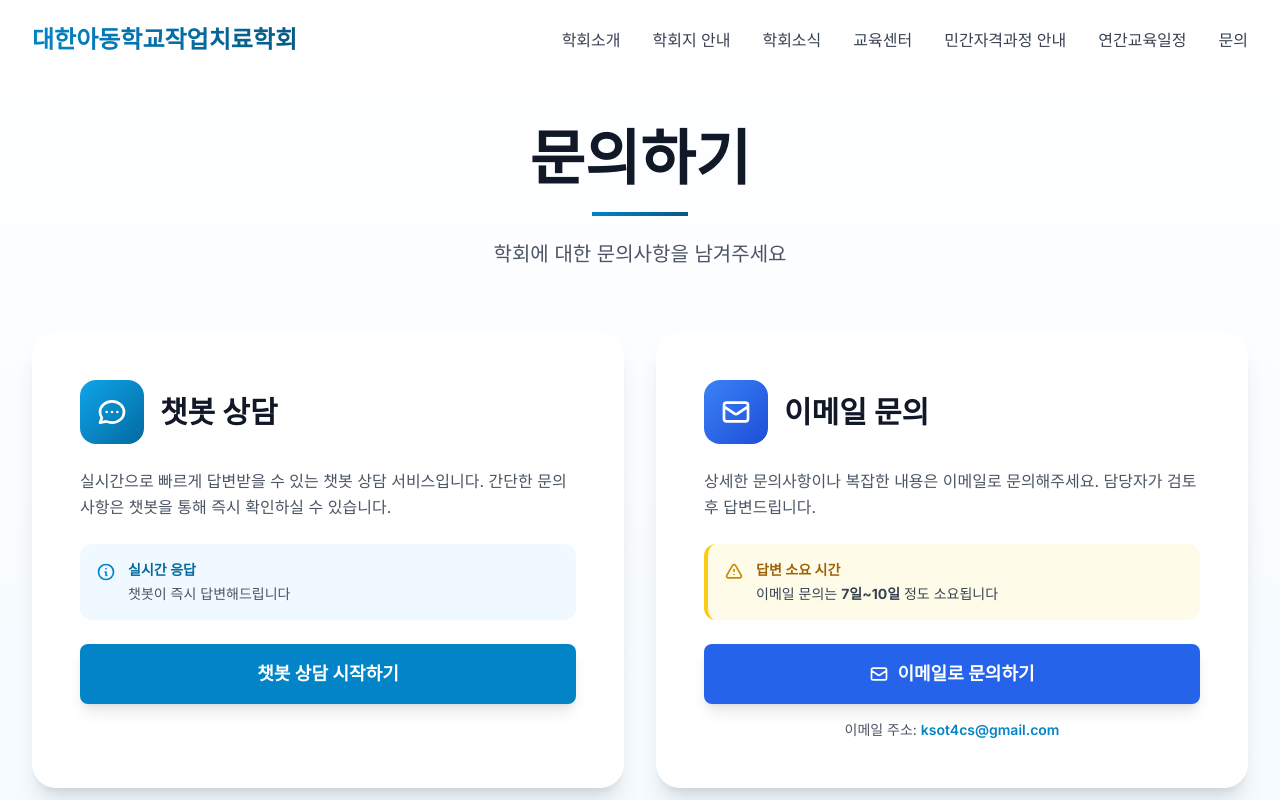
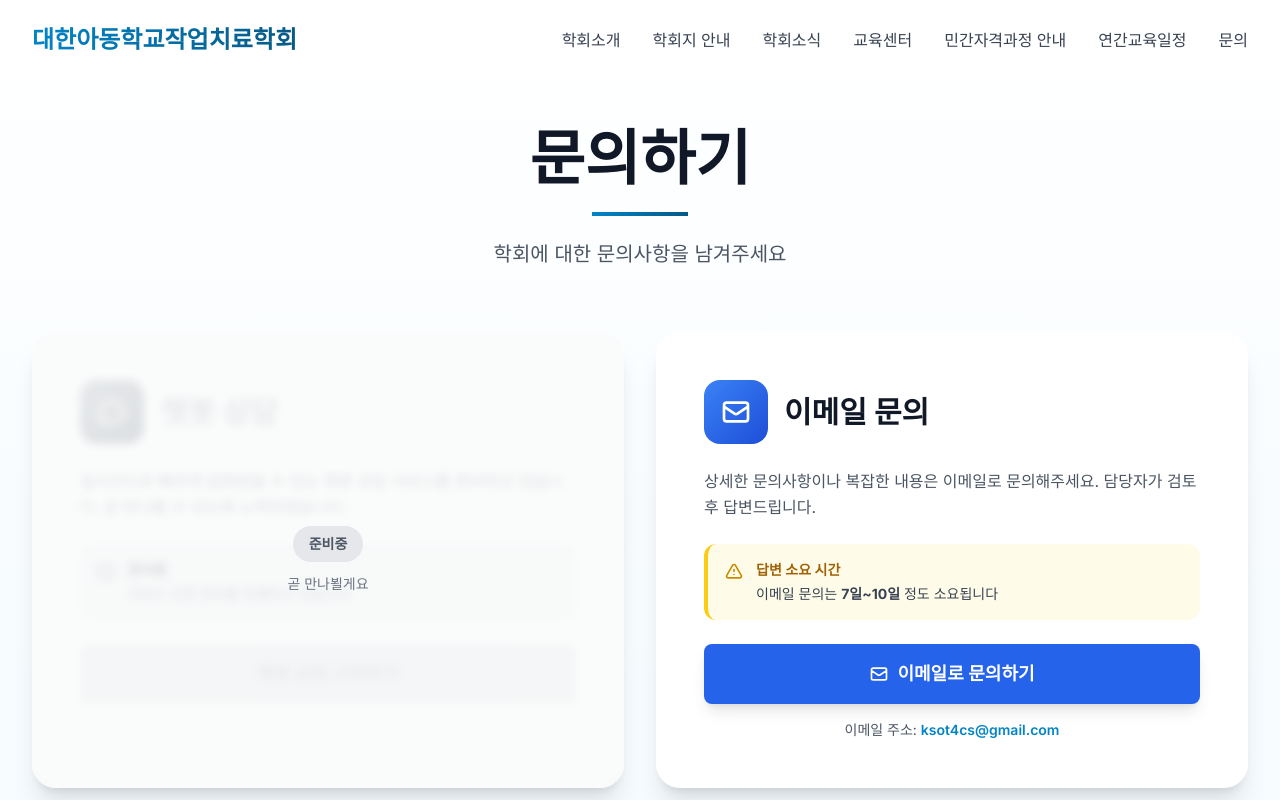
Before and after one commit to hamhyeonggwang/ksotcs, a Next.js app: page /inquiry in a window 1280 px wide. Shown: the top 800 px of the page. Built offline with nearby package versions, Linux system fonts and the light colour scheme.

Commit message:
Update images to use local files, add organization chart image support, update history text, redesign chatbot inquiry as coming soon

```diff
--- a/app/about/page.tsx
+++ b/app/about/page.tsx
@@ -71,7 +71,25 @@ export default function AboutPage() {
             조직도
           </h2>
 
-          <div className="flex flex-col items-center space-y-8">
+          <div className="flex justify-center">
+            <div className="relative w-full max-w-4xl">
+              <img
+                src="/images/organization-chart.jpg"
+                alt="대한아동학교작업치료학회 조직도"
+                className="w-full h-auto rounded-lg shadow-lg"
+                onError={(e: React.SyntheticEvent<HTMLImageElement, Event>) => {
+                  // 이미지가 없을 경우 기본 텍스트 조직도 표시
+                  const target = e.target as HTMLImageElement
+                  target.style.display = 'none'
+                  const fallback = document.getElementById('organization-fallback')
+                  if (fallback) {
+                    fallback.classList.remove('hidden')
+                    fallback.classList.add('flex')
+                  }
+                }}
+              />
+              {/* 이미지가 없을 경우 표시할 폴백 */}
+              <div id="organization-fallback" className="hidden flex-col items-center space-y-8">
                 {/* 회장 */}
                 <div className="w-full max-w-md">
                   <div className="bg-gradient-to-r from-primary-600 to-primary-800 rounded-2xl p-6 text-center shadow-lg">
@@ -163,6 +181,8 @@ export default function AboutPage() {
                 </div>
               </div>
             </div>
+          </div>
+        </div>
 
         {/* 연혁 */}
         <div className="bg-white rounded-3xl shadow-xl p-8 md:p-12">
@@ -176,7 +196,7 @@ export default function AboutPage() {
               <div className="space-y-2 text-gray-700">
                 <div className="flex items-start gap-2">
                   <span className="font-semibold text-primary-700 min-w-[60px]"></span>
-                  <span>제5대 김진경 회장 취임과 이사회 구성 중심으로</span>
+                  <span>제5대 김진경 회장 취임</span>
                 </div>
               </div>
             </div>
--- a/app/inquiry/page.tsx
+++ b/app/inquiry/page.tsx
@@ -14,31 +14,44 @@ export default function InquiryPage() {
 
         <div className="grid md:grid-cols-2 gap-8 mb-12">
           {/* 챗봇 상담 */}
-          <div className="bg-white rounded-3xl shadow-xl p-8 md:p-12">
+          <div className="bg-white rounded-3xl shadow-xl p-8 md:p-12 relative overflow-hidden">
+            {/* 준비중 오버레이 */}
+            <div className="absolute inset-0 bg-gray-50/80 backdrop-blur-sm z-10 flex items-center justify-center">
+              <div className="text-center">
+                <div className="inline-block px-4 py-2 bg-gray-200 text-gray-600 rounded-full text-sm font-semibold mb-3">
+                  준비중
+                </div>
+                <p className="text-gray-500 text-sm">곧 만나뵐게요</p>
+              </div>
+            </div>
+
             <div className="flex items-center gap-4 mb-6">
-              <div className="w-16 h-16 bg-gradient-to-br from-primary-500 to-primary-700 rounded-2xl flex items-center justify-center">
+              <div className="w-16 h-16 bg-gradient-to-br from-gray-400 to-gray-500 rounded-2xl flex items-center justify-center">
                 <svg className="w-8 h-8 text-white" fill="none" stroke="currentColor" viewBox="0 0 24 24">
                   <path strokeLinecap="round" strokeLinejoin="round" strokeWidth={2} d="M8 12h.01M12 12h.01M16 12h.01M21 12c0 4.418-4.03 8-9 8a9.863 9.863 0 01-4.255-.949L3 20l1.395-3.72C3.512 15.042 3 13.574 3 12c0-4.418 4.03-8 9-8s9 3.582 9 8z" />
                 </svg>
               </div>
-              <h2 className="text-3xl font-bold text-gray-900">챗봇 상담</h2>
+              <h2 className="text-3xl font-bold text-gray-400">챗봇 상담</h2>
             </div>
-            <p className="text-gray-600 leading-relaxed mb-6">
-              실시간으로 빠르게 답변받을 수 있는 챗봇 상담 서비스입니다.
-              간단한 문의사항은 챗봇을 통해 즉시 확인하실 수 있습니다.
+            <p className="text-gray-500 leading-relaxed mb-6">
+              실시간으로 빠르게 답변받을 수 있는 챗봇 상담 서비스를 준비하고 있습니다.
+              곧 만나뵐 수 있도록 노력하겠습니다.
             </p>
-            <div className="bg-primary-50 rounded-xl p-4 mb-6">
+            <div className="bg-gray-100 rounded-xl p-4 mb-6">
               <div className="flex items-start gap-3">
-                <svg className="w-5 h-5 text-primary-600 mt-0.5 flex-shrink-0" fill="none" stroke="currentColor" viewBox="0 0 24 24">
-                  <path strokeLinecap="round" strokeLinejoin="round" strokeWidth={2} d="M13 16h-1v-4h-1m1-4h.01M21 12a9 9 0 11-18 0 9 9 0 0118 0z" />
+                <svg className="w-5 h-5 text-gray-500 mt-0.5 flex-shrink-0" fill="none" stroke="currentColor" viewBox="0 0 24 24">
+                  <path strokeLinecap="round" strokeLinejoin="round" strokeWidth={2} d="M12 8v4l3 3m6-3a9 9 0 11-18 0 9 9 0 0118 0z" />
                 </svg>
                 <div>
-                  <p className="text-sm font-semibold text-primary-700 mb-1">실시간 응답</p>
-                  <p className="text-sm text-gray-600">챗봇이 즉시 답변해드립니다</p>
+                  <p className="text-sm font-semibold text-gray-600 mb-1">준비중</p>
+                  <p className="text-sm text-gray-500">서비스 오픈 준비를 진행하고 있습니다</p>
                 </div>
               </div>
             </div>
-            <button className="w-full px-6 py-4 bg-primary-600 text-white rounded-lg font-semibold text-lg hover:bg-primary-700 transition-all duration-300 shadow-lg hover:shadow-xl transform hover:-translate-y-1">
+            <button
+              disabled
+              className="w-full px-6 py-4 bg-gray-300 text-gray-500 rounded-lg font-semibold text-lg cursor-not-allowed opacity-60"
+            >
               챗봇 상담 시작하기
             </button>
           </div>
@@ -93,7 +106,7 @@ export default function InquiryPage() {
               <svg className="w-5 h-5 text-primary-600 mt-1 flex-shrink-0" fill="none" stroke="currentColor" viewBox="0 0 24 24">
                 <path strokeLinecap="round" strokeLinejoin="round" strokeWidth={2} d="M9 12l2 2 4-4m6 2a9 9 0 11-18 0 9 9 0 0118 0z" />
               </svg>
-              <p>챗봇 상담은 간단한 문의사항에 대해 실시간으로 답변해드립니다.</p>
+              <p>챗봇 상담 서비스는 현재 준비중입니다. 곧 만나뵐 수 있도록 노력하겠습니다.</p>
             </div>
             <div className="flex items-start gap-3">
               <svg className="w-5 h-5 text-primary-600 mt-1 flex-shrink-0" fill="none" stroke="currentColor" viewBox="0 0 24 24">
--- a/components/About.tsx
+++ b/components/About.tsx
@@ -14,7 +14,7 @@ export default function About() {
                 className="absolute inset-0 bg-cover bg-center"
                 style={{
                   // 교구와 교재가 놓인 테이블 이미지
-                  backgroundImage: `url('https://images.unsplash.com/photo-1523580846011-d3a5bc25702b?q=80&w=2000')`,
+                  backgroundImage: `url('/images/about-bg.jpg')`,
                 }}
               ></div>
               <div className="absolute inset-0 bg-gradient-to-t from-black/60 to-transparent"></div>
--- a/components/CTA.tsx
+++ b/components/CTA.tsx
@@ -9,7 +9,7 @@ export default function CTA() {
           className="absolute inset-0 bg-cover bg-center opacity-40"
           style={{
             // 사람보다 교구가 중심인 교육 환경 이미지
-            backgroundImage: `url('https://images.unsplash.com/photo-1523580846011-d3a5bc25702b?q=80&w=2000')`,
+            backgroundImage: `url('/images/cta-bg.jpg')`,
           }}
         ></div>
         <div className="absolute inset-0 bg-gradient-to-b from-black/80 via-black/60 to-black/90"></div>
--- a/components/Features.tsx
+++ b/components/Features.tsx
@@ -36,11 +36,11 @@ const features = [
 export default function Features() {
   const images = [
     // 학술지와 논문 - 학회지 안내용
-    'https://images.unsplash.com/photo-1507003211169-0a1dd7228f2d?q=80&w=800',
+    '/images/feature-1.jpg',
     // 알록달록한 문구류
-    'https://images.unsplash.com/photo-1522202195461-41a8a0c2eea0?q=80&w=800',
+    '/images/feature-2.jpg',
     // 교육용 카드와 교구
-    'https://images.unsplash.com/photo-1610465299996-30f240ac2b59?q=80&w=800',
+    '/images/feature-3.jpg',
   ]
 
   return (
--- a/components/Hero.tsx
+++ b/components/Hero.tsx
@@ -18,7 +18,7 @@ export default function Hero() {
           className="absolute inset-0 bg-cover bg-center bg-no-repeat opacity-30"
           style={{
             // 교재·교구 중심의 따뜻한 책상 이미지
-            backgroundImage: `url('https://images.unsplash.com/photo-1524995997946-a1c2e315a42f?q=80&w=2000')`,
+            backgroundImage: `url('/images/hero-bg.jpg')`,
           }}
         ></div>
         <div className="absolute inset-0 bg-gradient-to-b from-black/60 via-black/40 to-black/80"></div>
--- a/components/News.tsx
+++ b/components/News.tsx
@@ -21,11 +21,11 @@ const newsItems = [
 export default function News() {
   const newsImages = [
     // 공지사항 느낌의 노트와 펜
-    'https://images.unsplash.com/photo-1519741497674-611481863552?q=80&w=800',
+    '/images/news-1.jpg',
     // 회의·기록용 교재
-    'https://images.unsplash.com/photo-1524995997946-a1c2e315a42f?q=80&w=800',
+    '/images/news-2.jpg',
     // 교육용 자료와 문서
-    'https://images.unsplash.com/photo-1457612928689-a1ab27da0dad?q=80&w=800',
+    '/images/news-3.jpg',
   ]
 
   return (
```
Also changed, not shown: public/images/README.md (added), 1 other file (tests, documents, lock files or other folders). Lines whose indentation alone changed are shown as unchanged.
